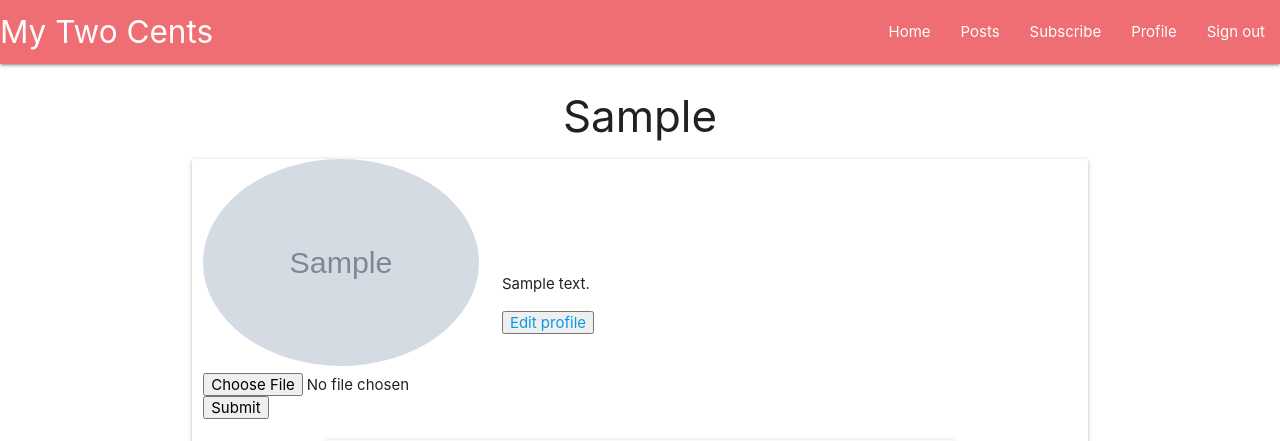
After one commit to sharonkorir/my-two-cents, a Flask app: a page that uses app/templates/navbar.html in a window 1280 px wide. The commit adds this page. Shown: the top 441 px of the page. Run offline with Flask 2, Linux system fonts and the light colour scheme; a user stored in the database is signed in; tables that the repository leaves empty hold one stand-in row (values such as "Sample post"); grey boxes marked "Sample" are stand-in pictures.

Commit message:
create user profile page

```diff
--- a/app/__init__.py
+++ b/app/__init__.py
@@ -3,7 +3,7 @@ from config import config_options
 from flask_materialize import Material
 from flask_sqlalchemy import SQLAlchemy
 from flask_login import LoginManager
-# from flask_uploads import UploadSet, configure_uploads, IMAGES
+from flask_uploads import UploadSet, configure_uploads, IMAGES
 # from flask_mail import Mail
 
 login_manager = LoginManager()
@@ -12,7 +12,7 @@ login_manager.login_view = 'auth.login'
 
 material = Material()
 db = SQLAlchemy()
-#photos = UploadSet('photos',IMAGES)
+photos = UploadSet('photos',IMAGES)
 #mail = Mail()
 #simple = SimpleMDE()
 
@@ -24,7 +24,7 @@ def create_app(config_name):
     app.config.from_object(config_options[config_name])
 
     # Configure UploadSet
-    # configure_uploads(app, photos)
+    configure_uploads(app, photos)
 
     # Initializing Flask Extensions
     db.init_app(app)
--- a/app/main/views.py
+++ b/app/main/views.py
@@ -1,7 +1,10 @@
-from flask import render_template
+from flask import render_template, request, redirect, url_for, abort
 from . import main
 from ..request import get_quote
 from flask_login import login_required
+from ..models import User
+from .forms import UpdateProfile
+from .. import db, photos
 
 @main.route('/')
 def index():
@@ -9,6 +12,45 @@ def index():
     quote = get_quote()
     return render_template('index.html', title=title, quote=quote)
 
+@main.route('/user/<uname>')
+def profile(uname):
+    user = User.query.filter_by(username = uname).first()
+
+    if user is None:
+        abort(404)
+
+    return render_template("profile/profile.html", user = user)
+
+@main.route('/user/<uname>/update',methods = ['GET','POST'])
+@login_required
+def update_profile(uname):
+    user = User.query.filter_by(username = uname).first()
+    if user is None:
+        abort(404)
+
+    form = UpdateProfile()
+
+    if form.validate_on_submit():
+        user.bio = form.bio.data
+
+        db.session.add(user)
+        db.session.commit()
+
+        return redirect(url_for('.profile',uname=user.username))
+
+    return render_template('profile/update_profile.html',form =form)
+
+@main.route('/user/<uname>/update/pic',methods= ['POST'])
+@login_required
+def update_pic(uname):
+    user = User.query.filter_by(username = uname).first()
+    if 'photo' in request.files:
+        filename = photos.save(request.files['photo'])
+        path = f'photos/{filename}'
+        user.profile_pic_path = path
+        db.session.commit()
+    return redirect(url_for('main.profile',uname=uname))
+
 @main.route('/post/new/<int:id>', methods = ['GET','POST'])
 @login_required
 def new_review(id):
--- a/app/templates/navbar.html
+++ b/app/templates/navbar.html
@@ -8,7 +8,7 @@
       <li><a href="collapsible.html">Subscribe</a></li>
 
       {% if current_user.is_authenticated %}
-      <li>{{current_user.username}}</li>
+      <li><a href="{{url_for('main.profile',uname=current_user.username)}}">Profile</a></li>
       <li><a href="{{url_for('auth.logout')}}">Sign out</a></li>
       {% else %}
       <li><a href="{{url_for('auth.login')}}">Sign in</a></li>
--- /dev/null
+++ b/app/templates/profile/profile.html
@@ -0,0 +1,57 @@
+{% extends 'base.html'%}
+{% block styles %}
+    {{ super() }}
+    <link rel="stylesheet" href="{{url_for('static',filename='css/profile.css')}}">
+{% endblock %}
+{% block content %}
+  <div class="container">
+    <h3 style="text-align: center;"> {{user.username| capitalize}} </h3>
+
+    <div class="card">
+      <div class="row valign-wrapper">
+        <div class="col s4">
+          {% if user.profile_pic_path %}
+          <img src="{{url_for('static',filename=user.profile_pic_path)}}" alt="" class="circle responsive-img">
+          {%else%}
+          <p>No profile picture</p>
+          {% endif %}
+          {% if user == current_user %}
+          <form  action="{{url_for('main.update_pic',uname=user.username)}}" method="post" enctype = "multipart/form-data">
+            <input type="file"  name="photo" class="form-control" required>
+            <input type="submit">
+          </form>
+          {% endif %}
+        </div>
+        <div class="col s8">
+          {% if user.bio %}
+          <h3></h3>
+          <p> {{user.bio}}</p>
+          {%else%}
+          <p> {{user.username| capitalize}} has no bio </p>
+          {% endif %}
+          {% if user == current_user %}
+          <button><a href="{{url_for('main.update_profile',uname=user.username)}}">Edit profile</a></button>
+          {% endif %}
+        </div>
+      </div>
+
+    <!--user comment code-->
+    <div class="container">
+      <div class="col s12 m8 offset-m2 l6 offset-l3">
+        <div class="card-panel grey lighten-5 z-depth-1">
+          <div class="row valign-wrapper">
+            <div class="col s2">
+              <img src="http://www.american.edu/uploads/profiles/large/chris_palmer_profile_11.jpg" alt="" class="circle responsive-img">
+              <!-- notice the "circle" class -->
+            </div>
+            <div class="col s10">
+              <span class="black-text">
+                  This is a square image. Add the "circle" class to it to make it appear circular.
+                </span>
+            </div>
+          </div>
+        </div>
+      </div>
+    </div>
+  </div>
+{% endblock %}
```
Also changed, not shown: app/main/forms.py (+7 -0 lines), app/static/css/index.css (+9 -0 lines), app/static/css/profile.css (added, +37 -0 lines), app/templates/profile/update_profile.html (added, +8 -0 lines), app/static/photos/burnout.jpg (added).
